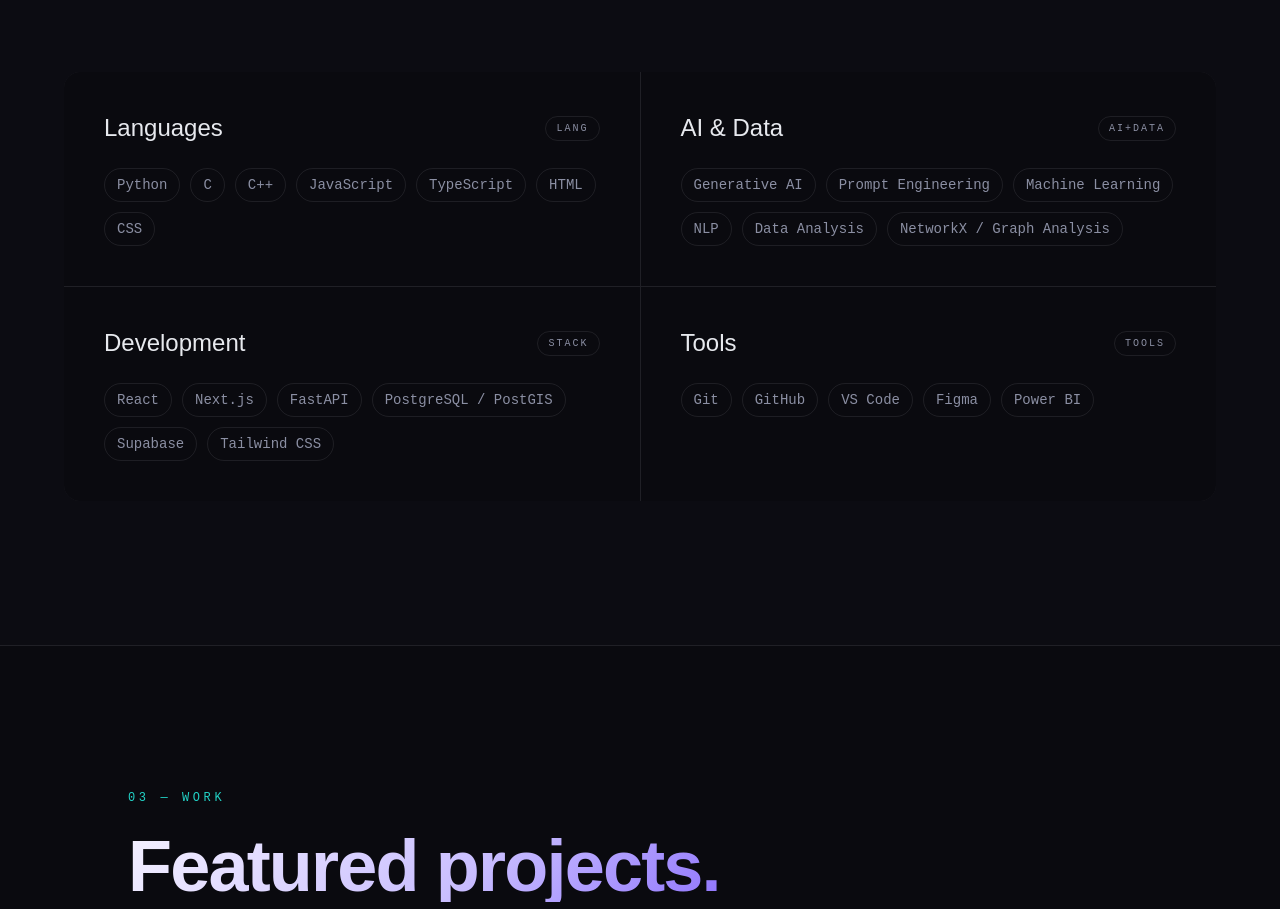
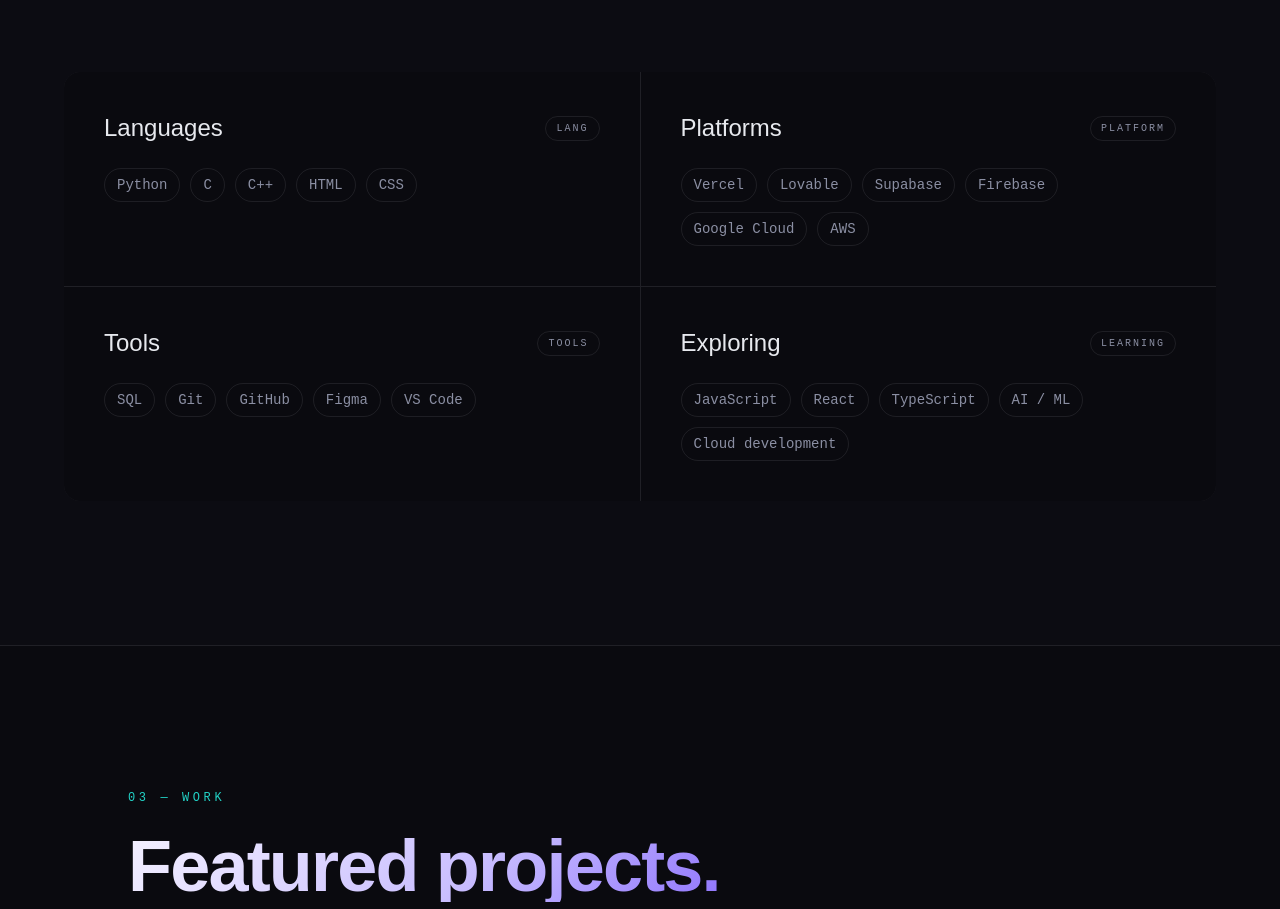
Before and after one commit to the-nidhi-bhat/Nidhi-Portfolio, a React (Vite) app: page / in a window 1280 px wide. Shown: the part 2104-3013 px from the top of the page. Built offline with nearby package versions, Linux system fonts and the light colour scheme; a web font is replaced by a local one.

Commit message:
Update portfolio tech stack

```diff
--- a/src/data.ts
+++ b/src/data.ts
@@ -26,22 +26,22 @@
   {
     label: 'Languages',
     tag: 'LANG',
-    items: ['Python', 'C', 'C++', 'JavaScript', 'TypeScript', 'HTML', 'CSS'],
+    items: ['Python', 'C', 'C++', 'HTML', 'CSS'],
   },
   {
-    label: 'AI & Data',
-    tag: 'AI+DATA',
-    items: ['Generative AI', 'Prompt Engineering', 'Machine Learning', 'NLP', 'Data Analysis', 'NetworkX / Graph Analysis'],
-  },
-  {
-    label: 'Development',
-    tag: 'STACK',
-    items: ['React', 'Next.js', 'FastAPI', 'PostgreSQL / PostGIS', 'Supabase', 'Tailwind CSS'],
+    label: 'Platforms',
+    tag: 'PLATFORM',
+    items: ['Vercel', 'Lovable', 'Supabase', 'Firebase', 'Google Cloud', 'AWS'],
   },
   {
     label: 'Tools',
     tag: 'TOOLS',
-    items: ['Git', 'GitHub', 'VS Code', 'Figma', 'Power BI'],
+    items: ['SQL', 'Git', 'GitHub', 'Figma', 'VS Code'],
+  },
+  {
+    label: 'Exploring',
+    tag: 'LEARNING',
+    items: ['JavaScript', 'React', 'TypeScript', 'AI / ML', 'Cloud development'],
   },
 ]
 
```
